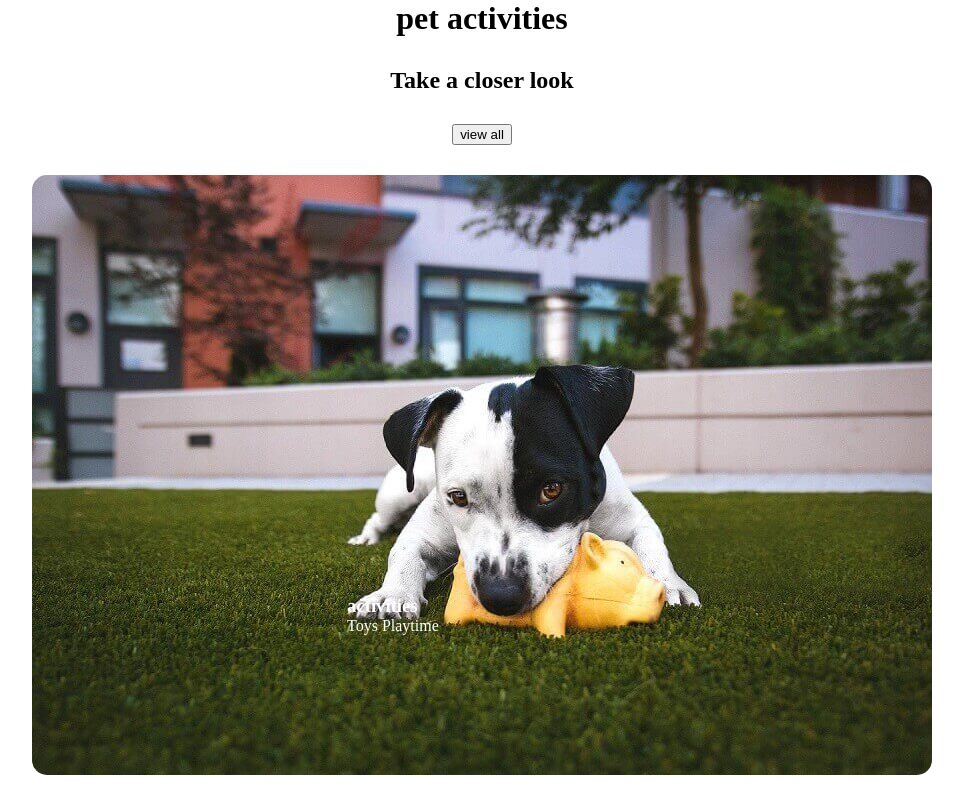
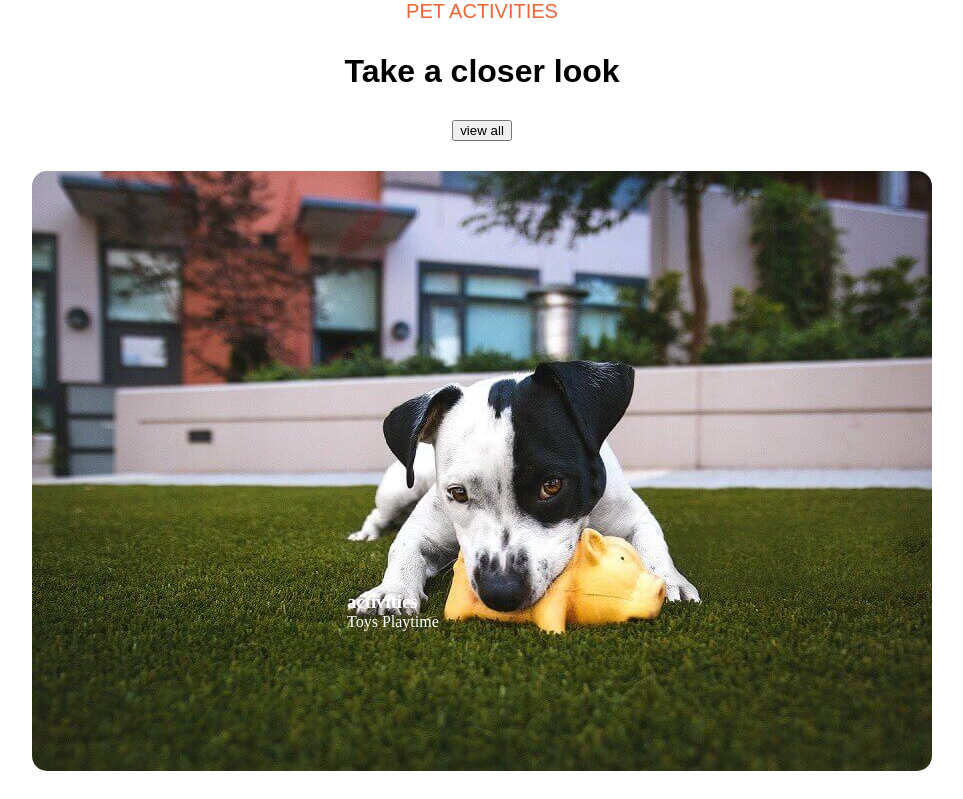
Before and after one commit to Gaston82/202301-w1ch4-gaston-artaza, a website built with Parcel: page src/index.html in a window 1280 px wide. Shown: the top 799 px of the page, without its empty margins (158-1121 px from the left). Built offline with nearby package versions, Linux system fonts and the light colour scheme; files whose address does not match are found by name.

Commit message:
add nanuto font

```diff
--- a/package.json
+++ b/package.json
@@ -22,5 +22,8 @@
   "devDependencies": {
     "parcel": "^2.8.2",
     "rimraf": "^3.0.2"
+  },
+  "dependencies": {
+    "@fontsource/nunito": "^4.5.11"
   }
 }
--- a/src/css/styles.css
+++ b/src/css/styles.css
@@ -1,3 +1,11 @@
+@import url("/node_modules/@fontsource/nunito/400.css");
+@import url("/node_modules/@fontsource/nunito/800.css");
+
+:root {
+  --color-primary: #ed6436;
+  --main-font: "Nunito", sans-serif;
+}
+
 body {
   margin: 0;
 }
@@ -26,6 +34,20 @@ main {
   gap: 30px;
 }
 
+main h1 {
+  font-family: var(--main-font);
+  color: var(--color-primary);
+  text-transform: uppercase;
+  font-weight: 400;
+  font-size: 1.25rem;
+}
+
+main h2 {
+  font-family: var(--main-font);
+  font-weight: 800;
+  font-size: 2rem;
+}
+
 article {
   border-radius: 15px;
   overflow: hidden;
```
Also changed, not shown: 1 other file.
